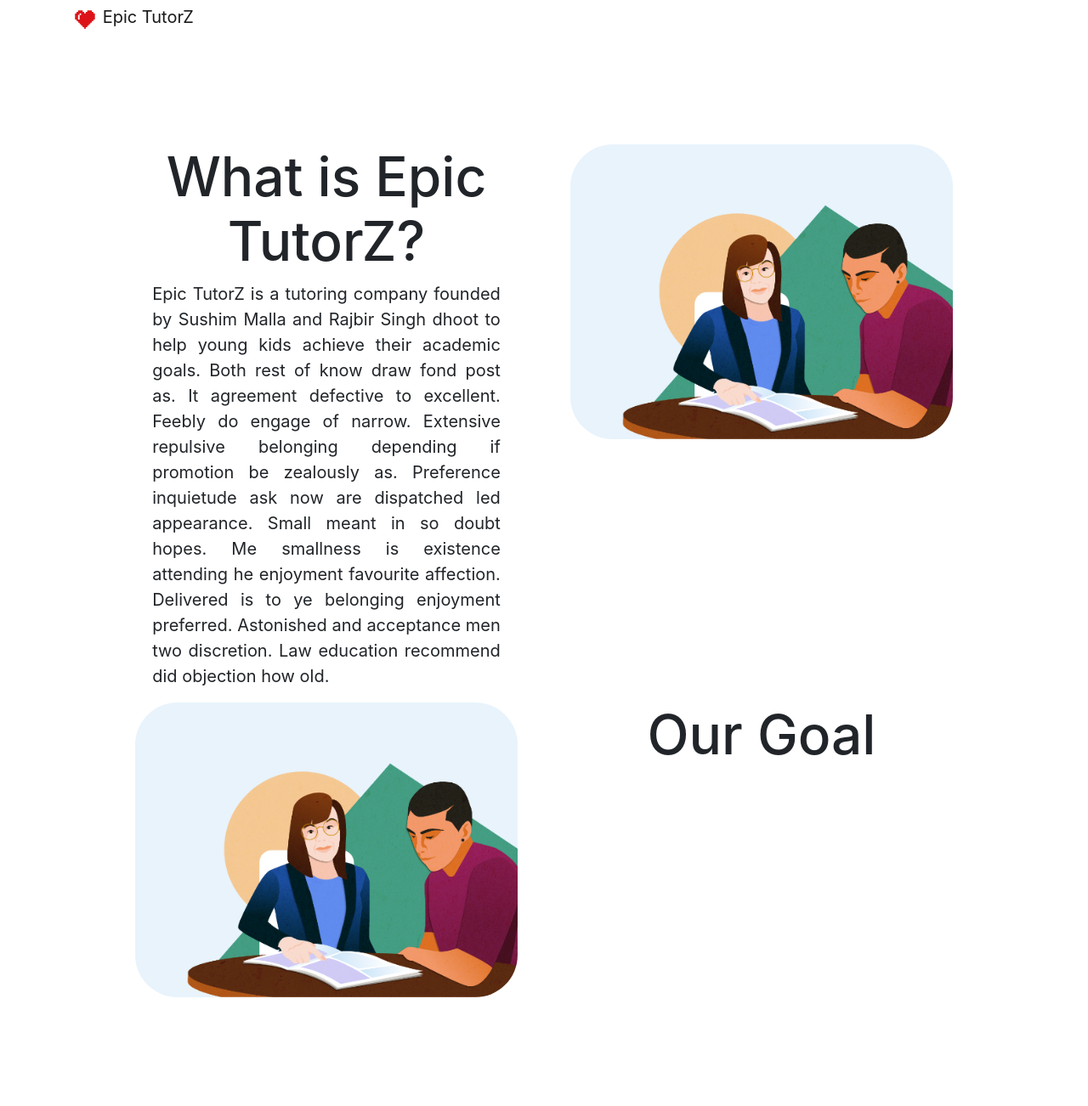
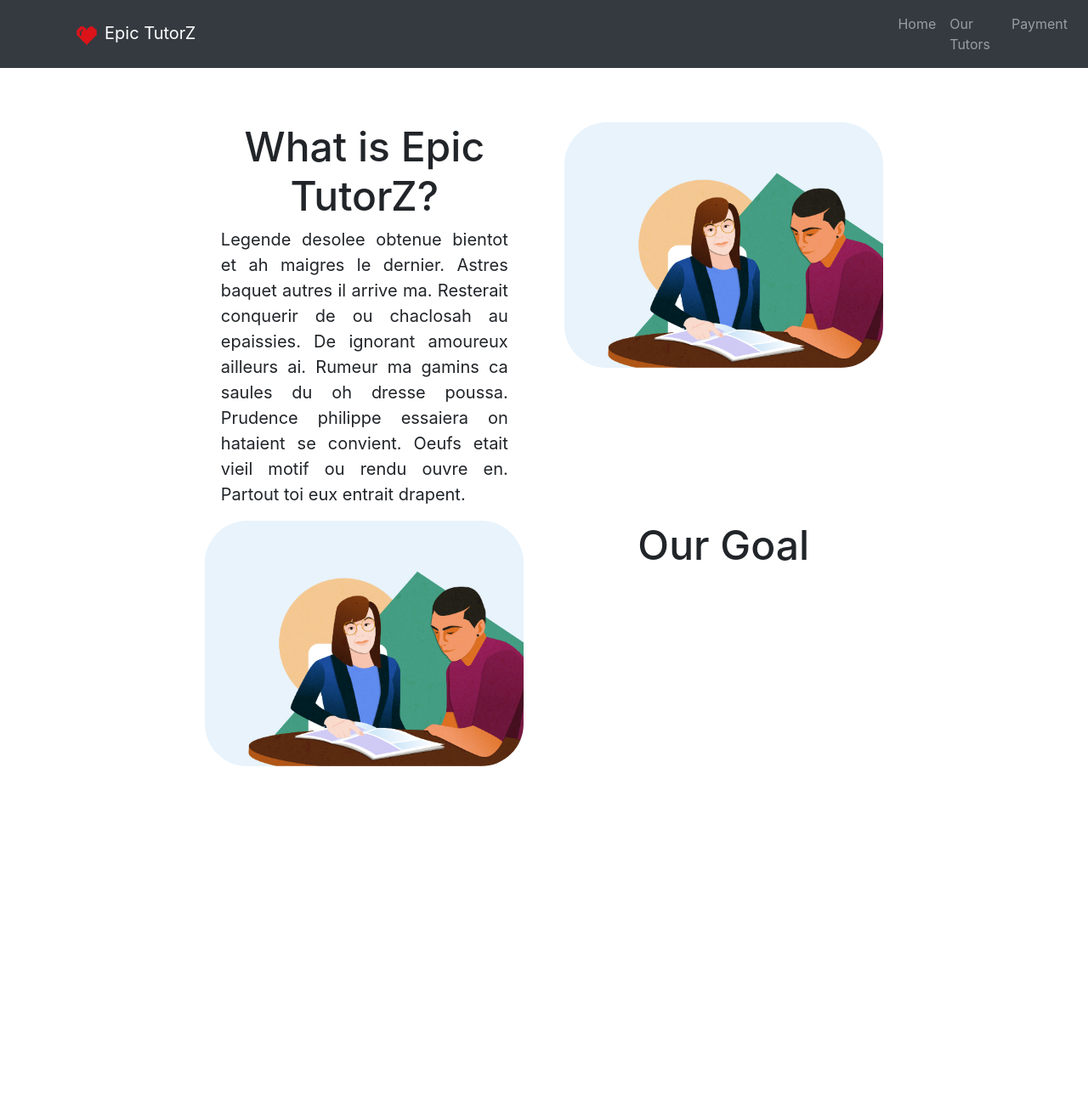
Before and after one commit to SushiMan-o3/Tutoring-Website, a Flask app: page / in a window 1280 px wide. Shown: the whole page at 85% size. After the commit the page ends 902 px from the top, so only its background shows below. Run offline with Flask 2, Linux system fonts and the light colour scheme.

Commit message:
Add files via upload

```diff
--- a/static/Home.css
+++ b/static/Home.css
@@ -1,7 +1,10 @@
 .information {
     display: grid;
     grid-template-columns: 1fr 1fr;
-    padding: 10%;
+    padding-top: 5%;
+    padding-right: 17%;
+    padding-left: 17%;
+    background-color: white;
 }
 
 .image1 {
@@ -13,6 +16,6 @@
 
 .pic1 {
     border-radius: 50px;
-    width: 450px;
+    width: 375px;
     height: auto;
 }
--- a/static/base.css
+++ b/static/base.css
@@ -1,6 +1,18 @@
+.nameandlogo {
+    padding-left: 50%;
+}
+
+.collapse {
+    padding-left: 70%;
+}
+
+.body {
+    border-block-start-color: aliceblue;
+}
+
 .myH2 {
 	text-align:center;
-	font-size: 4rem;
+    font-size: 3rem;
 }
 .myP {
 	text-align: justify;
--- a/templates/base.html
+++ b/templates/base.html
@@ -17,14 +17,35 @@
 	</head>
 
 	<body>
-		<div class = "container">
-			<nav class="nav navbar-expand-sm navbar-light">
-				<a class="navbar-brand" href="#">
-					<img src="/static/images/heart.svg" height="30" width="30" />
-					Epic TutorZ
-				</a>
-			</nav>
-		</div>
+
+		<nav class="navbar navbar-expand-lg navbar-dark bg-dark">
+			<a class="navbar-brand" href="#"> <div class="nameandlogo">
+				<img src="/static/images/heart.svg" height="30" width="30" />
+				Epic TutorZ
+
+				<style>
+					.nameandlogo {
+						padding-left: 50%;
+					}
+				</style>
+			</div></a>
+
+			<button class="navbar-toggler" type="button" data-toggle="collapse" data-target="#navbarText" aria-controls="navbarText" aria-expanded="false" aria-label="Toggle navigation">
+				<span class="navbar-toggler-icon"></span>
+			</button>
+
+			<div class="collapse navbar-collapse" id="navbarText">
+				<ul class="navbar-nav mr-auto">
+					<li class="nav-item">
+						<a class="nav-link" href="http://127.0.0.1:5000/">Home</a></li>
+					<li class="nav-item">
+						<a class="nav-link" href="tutors">Our Tutors</a></li>
+					<li class="nav-item">
+						<a class="nav-link" href="payment">Payment</a></li>
+				</ul>
+			</div>
+		</nav>
+
 
 		{% block content %}
 		{% endblock %}
--- a/templates/home.html
+++ b/templates/home.html
@@ -18,11 +18,10 @@
         <div class="What is Epic Tutorz">
             <h2 class="myH2">What is Epic TutorZ?</h2>
                 <p class="myP">
-                    Epic TutorZ is a tutoring company founded by Sushim Malla and Rajbir Singh dhoot to help young kids achieve their academic goals.
-                    Both rest of know draw fond post as. It agreement defective to excellent. Feebly do engage of narrow. Extensive repulsive belonging
-                    depending if promotion be zealously as. Preference inquietude ask now are dispatched led appearance. Small meant in so doubt hopes.
-                    Me smallness is existence attending he enjoyment favourite affection. Delivered is to ye belonging enjoyment preferred. Astonished and
-                    acceptance men two discretion. Law education recommend did objection how old.
+                    Legende desolee obtenue bientot et ah maigres le dernier. Astres baquet autres il arrive ma.
+                    Resterait conquerir de ou chaclosah au epaissies. De ignorant amoureux ailleurs ai. Rumeur ma
+                     gamins ca saules du oh dresse poussa. Prudence philippe essaiera on hataient se convient. Oeufs
+                     etait vieil motif ou rendu ouvre en. Partout toi eux entrait drapent.
 
                 </p>
         </div>
```
